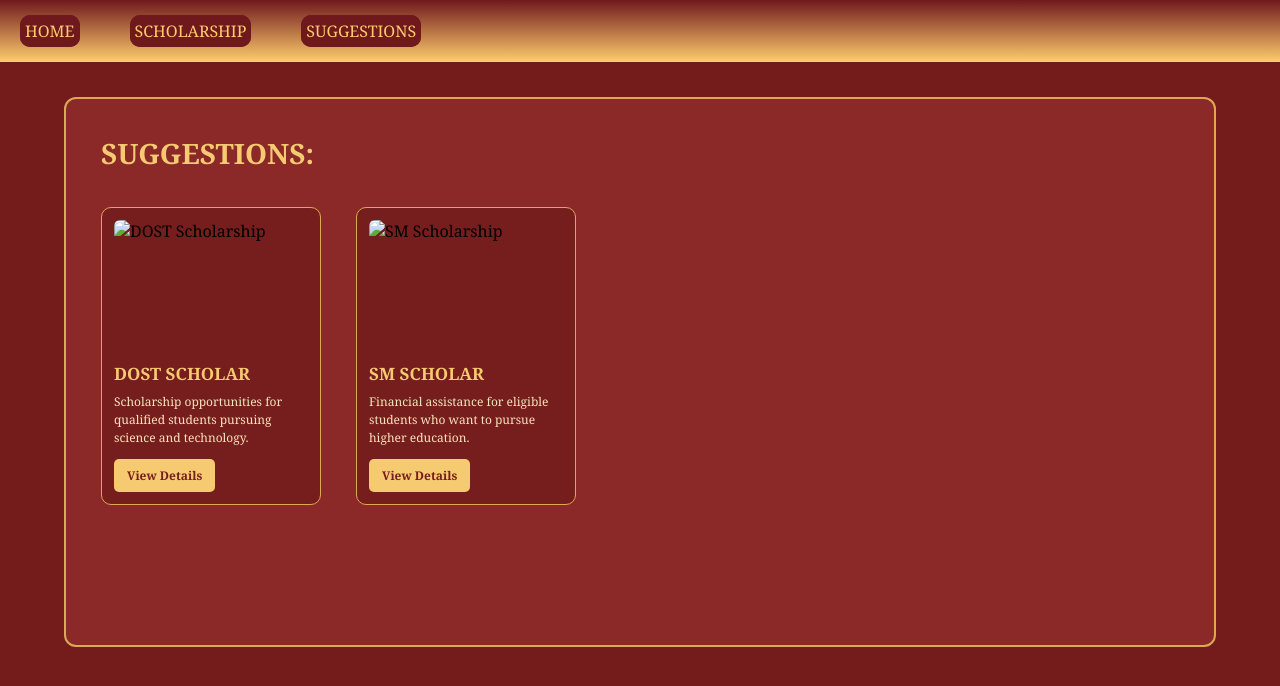
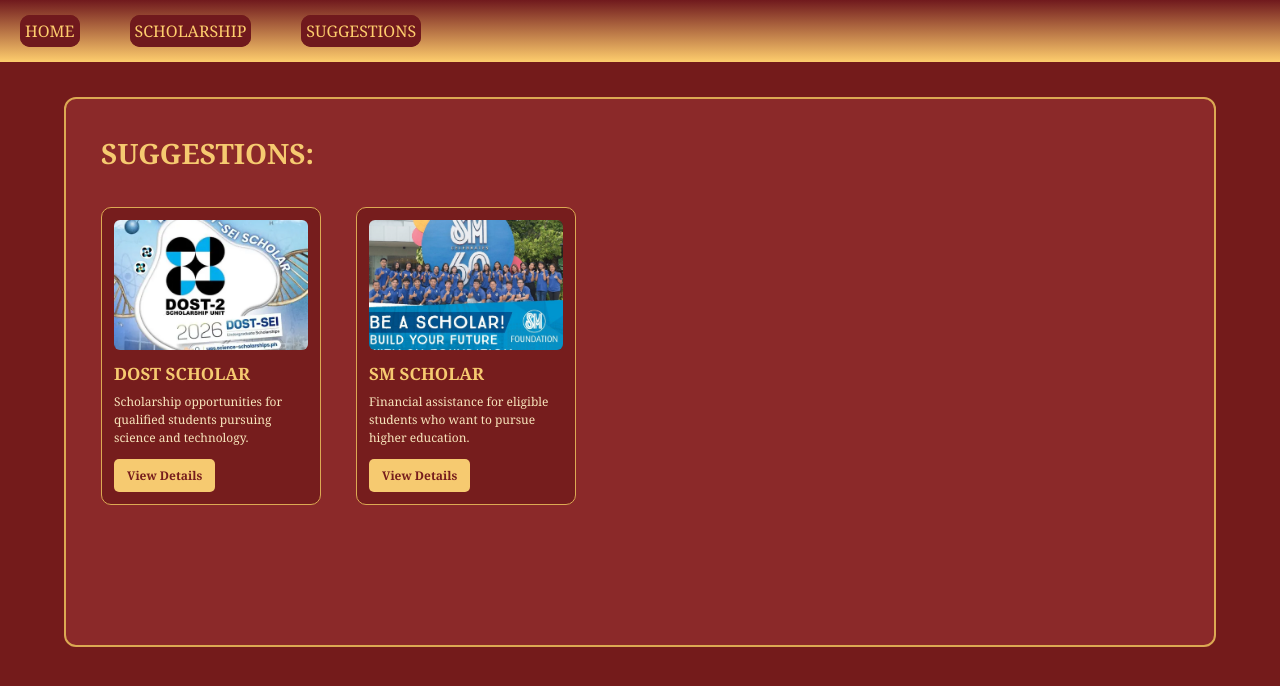
Before and after one commit to zel143kk/SCHOLARSHIP-MATCHING, a plain HTML site: page Suggestions.html in a window 1280 px wide. Drawn offline with Linux system fonts and the light colour scheme.

Commit message:
Update Suggestions.html

```diff
--- a/Suggestions.html
+++ b/Suggestions.html
@@ -26,7 +26,7 @@
                 <div class="scholarship-card">
 
                     <div class="scholarship-image">
-                        <img src="images/dost.jpg" alt="DOST Scholarship">
+                        <img src="DOST.jpg" alt="DOST Scholarship">
                     </div>
 
                     <h3>DOST SCHOLAR</h3>
@@ -44,7 +44,7 @@
                 <div class="scholarship-card">
 
                     <div class="scholarship-image">
-                        <img src="images/sm.jpg" alt="SM Scholarship">
+                        <img src="SM.jpg" alt="SM Scholarship">
                     </div>
 
                     <h3>SM SCHOLAR</h3>
```
